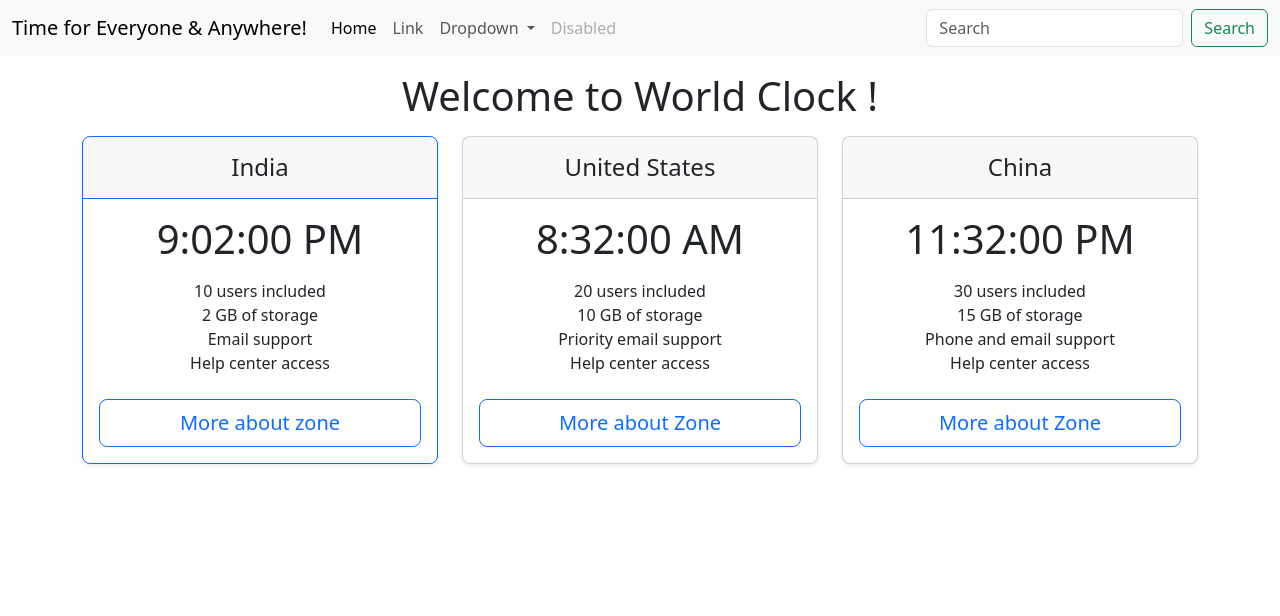
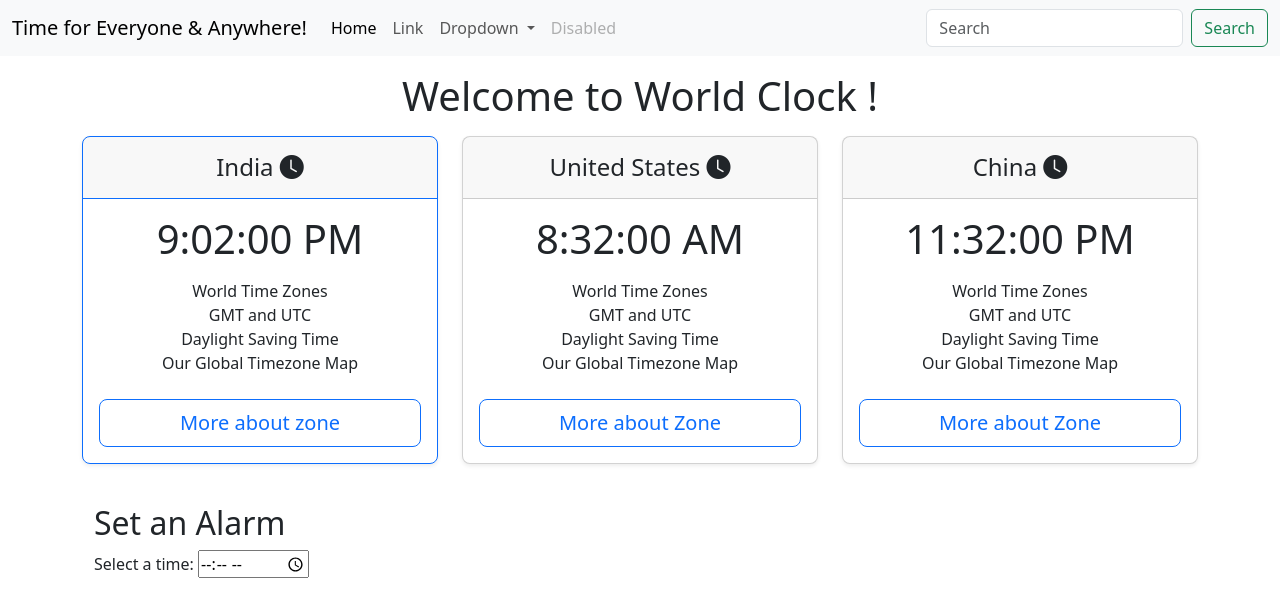
Before and after one commit to Pranay6575/JavaScript-Projects, a website: page WorldClock/index.html in a window 1280 px wide. Drawn offline with nearby package versions, Linux system fonts and the light colour scheme.

Commit message:
Basic World Clock Done

```diff
--- a/WorldClock/index.html
+++ b/WorldClock/index.html
@@ -4,6 +4,10 @@
     <meta charset="utf-8" />
     <meta name="viewport" content="width=device-width, initial-scale=1" />
     <title>World Clock</title>
+    <link
+      rel="stylesheet"
+      href="https://cdn.jsdelivr.net/npm/bootstrap-icons@1.11.1/font/bootstrap-icons.css"
+    />
     <link
       href="https://cdn.jsdelivr.net/npm/bootstrap@5.3.2/dist/css/bootstrap.min.css"
       rel="stylesheet"
@@ -78,15 +82,17 @@
           <div class="col">
             <div class="card mb-4 rounded-3 shadow-sm border-primary">
               <div class="card-header py-3 border-primary">
-                <h4 class="my-0 fw-normal">India</h4>
+                <h4 class="my-0 fw-normal">
+                  India <i class="bi bi-clock-fill"></i>
+                </h4>
               </div>
               <div class="card-body">
                 <h1 class="card-title pricing-card-title" id="india"></h1>
                 <ul class="list-unstyled mt-3 mb-4">
-                  <li>10 users included</li>
-                  <li>2 GB of storage</li>
-                  <li>Email support</li>
-                  <li>Help center access</li>
+                  <li>World Time Zones</li>
+                  <li>GMT and UTC</li>
+                  <li>Daylight Saving Time</li>
+                  <li>Our Global Timezone Map</li>
                 </ul>
                 <button
                   type="button"
@@ -100,15 +106,17 @@
           <div class="col">
             <div class="card mb-4 rounded-3 shadow-sm">
               <div class="card-header py-3">
-                <h4 class="my-0 fw-normal">United States</h4>
+                <h4 class="my-0 fw-normal">
+                  United States <i class="bi bi-clock-fill"></i>
+                </h4>
               </div>
               <div class="card-body">
                 <h1 class="card-title pricing-card-title" id="usa"></h1>
                 <ul class="list-unstyled mt-3 mb-4">
-                  <li>20 users included</li>
-                  <li>10 GB of storage</li>
-                  <li>Priority email support</li>
-                  <li>Help center access</li>
+                  <li>World Time Zones</li>
+                  <li>GMT and UTC</li>
+                  <li>Daylight Saving Time</li>
+                  <li>Our Global Timezone Map</li>
                 </ul>
                 <button
                   type="button"
@@ -122,15 +130,17 @@
           <div class="col">
             <div class="card mb-4 rounded-3 shadow-sm">
               <div class="card-header py-3">
-                <h4 class="my-0 fw-normal">China</h4>
+                <h4 class="my-0 fw-normal">
+                  China <i class="bi bi-clock-fill"></i>
+                </h4>
               </div>
               <div class="card-body">
                 <h1 class="card-title pricing-card-title" id="china"></h1>
                 <ul class="list-unstyled mt-3 mb-4">
-                  <li>30 users included</li>
-                  <li>15 GB of storage</li>
-                  <li>Phone and email support</li>
-                  <li>Help center access</li>
+                  <li>World Time Zones</li>
+                  <li>GMT and UTC</li>
+                  <li>Daylight Saving Time</li>
+                  <li>Our Global Timezone Map</li>
                 </ul>
                 <button
                   type="button"
@@ -143,6 +153,11 @@
           </div>
         </div>
       </main>
+<div class="container">
+  <h2>Set an Alarm</h2>
+  <label for="appt">Select a time:</label>
+  <input type="time" id="alarm" name="alarm" />
+</div>
     </div>
     <script
       src="https://cdn.jsdelivr.net/npm/bootstrap@5.3.2/dist/js/bootstrap.bundle.min.js"
--- a/WorldClock/server.js
+++ b/WorldClock/server.js
@@ -1,15 +1,3 @@
-// const express = require('express')
-// const app = express()
-// const port = 3000
-
-// app.get('/', (req, res) => {
-//   res.send('Hello World!')
-// })
-
-// app.listen(port, () => {
-//   console.log(`Example app listening on port ${port}`)
-// })
-
 let updateTime = () => {
   let d = new Date();
   usa.innerHTML = d
@@ -27,6 +15,15 @@ let updateTime = () => {
       timeZone: "Asia/Kolkata",
     })
     .split(", ")[1];
+
+    let alarmhour = alarm.value.split(":")[0];
+    let alarmmin = alarm.value.split(":")[1];
+    if(d.getHours() == alarmhour && d.getMinutes() == alarmmin){
+      console.log("Alarm is Ringing");
+      let audioUrl = "https://samplelib.com/lib/preview/mp3/sample-3s.mp3";
+      let audio = new Audio(audioUrl);
+      audio.play();
+    }
 };
 
 setInterval(updateTime, 1000);
```
